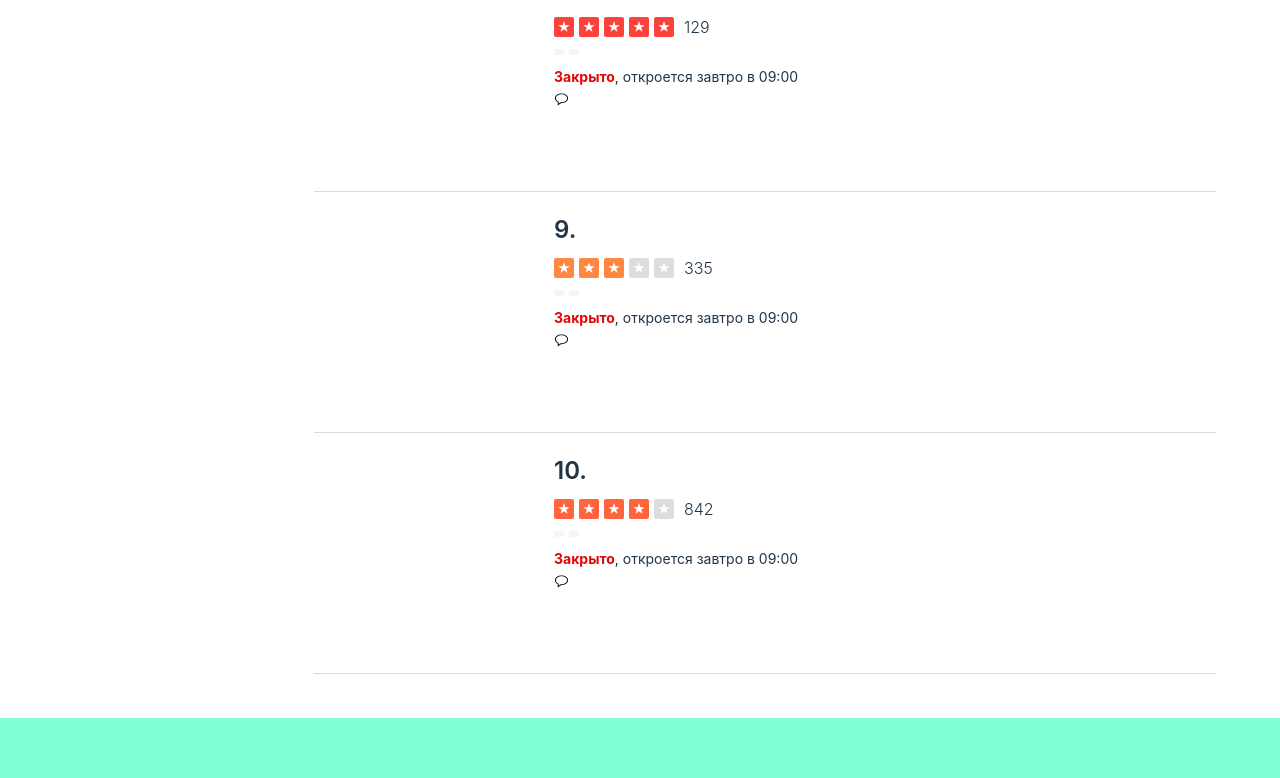
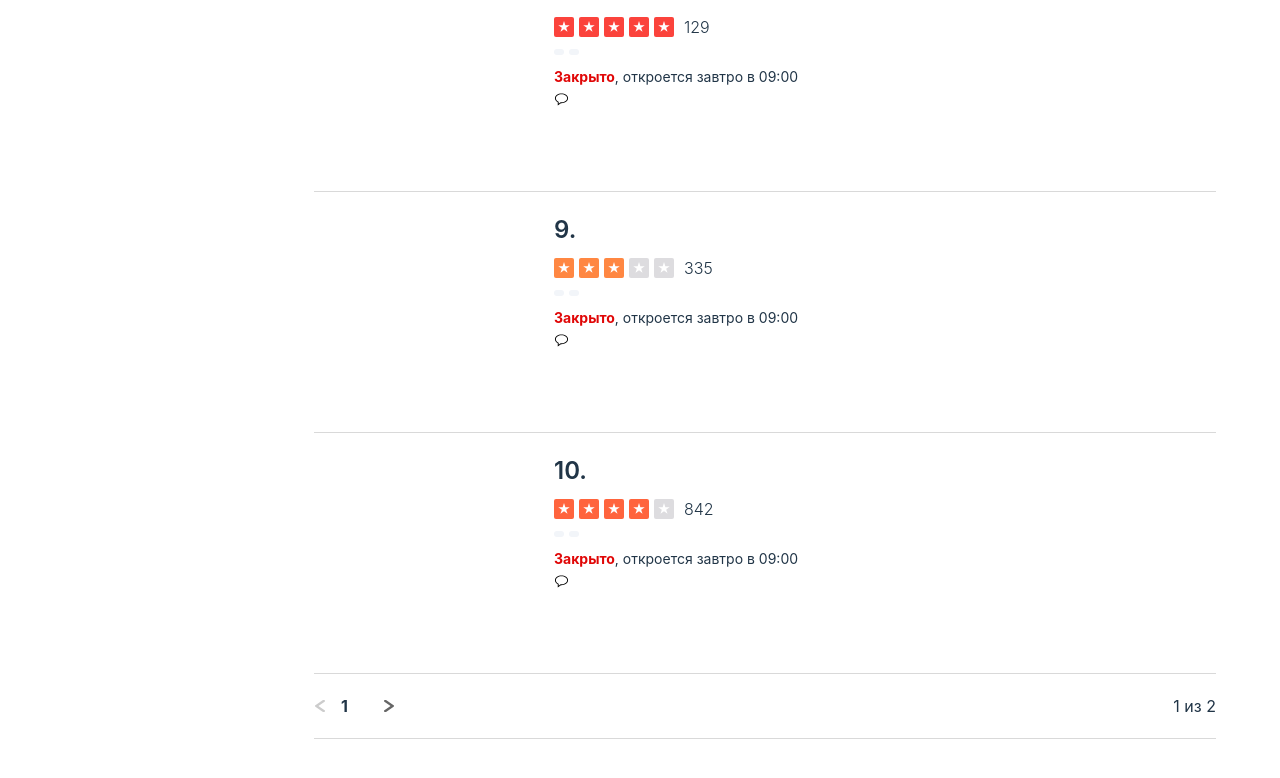
Before and after one commit to Poisss/CP, a Vue app in the folder site/project/: page /#/Catalog in a window 1280 px wide. Shown: the part 2000-2778 px from the top of the page. Built offline with nearby package versions, Linux system fonts and the light colour scheme.

Commit message:
slider number

```diff
--- a/site/project/src/components/SignUp.vue
+++ b/site/project/src/components/SignUp.vue
@@ -87,7 +87,9 @@ export default{
             </span>
         </div>
         <button>Зарегистрироваться</button>
-
+        <div style="margin-bottom: 35px;">
+            Уже есть на Relp? <router-link :to="{name:'SignIn'}">Авторизоваться</router-link>
+        </div>
     </form>
 </div>
 
@@ -251,6 +253,6 @@ button{
     text-align: center;
     box-shadow: 0px 2px 10px 2px rgba(0, 0, 0, 0.2);
     margin-top: 10px;
-    margin-bottom: 35px;
+    margin-bottom: 15px;
 }
 </style>
--- a/site/project/src/components/catalog.vue
+++ b/site/project/src/components/catalog.vue
@@ -8,9 +8,9 @@ export default{
     },
       data() {
           return {
-              categoryTag:['Бургеры','Лапша','Сэндвичи','Хот-дог','Суп','Паста','Бобы','Стейк','Плов','Круасан'],
-              categoryChange:1,
-              category_product:[{product_id:'1',product_title:'Много мяса',product_grade:'5',product_grade_count:'264',product_tag:['Кофе','Чай'],product_img:['/src/assets/img/img4.jpg','/src/assets/img/banner2.jpg','/src/assets/img/banner1.jpg'],openingTimes: [{ day: 'Воскресенье', opening: '10:00', closing: '12:00' },{ day: 'Понедельник', opening: '07:00', closing: '08:00' },{ day: 'Вторник', opening: '09:00', closing: '18:00' },{ day: 'Среда', opening: 'закрыто', closing: 'закрыто' },{ day: 'Четверг', opening: 'открыто', closing: 'открыто' },{ day: 'Пятница', opening: '09:00', closing: '18:00' },{ day: 'Суббота', opening: '08:00', closing: '09:00' },],product_description:'lorem fefeife fefif eifeifiefieij eifiefieif eiefkeif eeef fefeife fefif eifeifiefieij eifiefieif eiefkeif eeef fefeife fefif eifeifiefieij eifiefieif eiefkeif eeef'},
+                categoryTag:['Бургеры','Лапша','Сэндвичи','Хот-дог','Суп','Паста','Бобы','Стейк','Плов','Круасан'],
+                categoryChange:1,
+                category_product:[{product_id:'1',product_title:'Много мяса',product_grade:'5',product_grade_count:'264',product_tag:['Кофе','Чай'],product_img:['/src/assets/img/img4.jpg','/src/assets/img/banner2.jpg','/src/assets/img/banner1.jpg'],openingTimes: [{ day: 'Воскресенье', opening: '10:00', closing: '12:00' },{ day: 'Понедельник', opening: '07:00', closing: '08:00' },{ day: 'Вторник', opening: '09:00', closing: '18:00' },{ day: 'Среда', opening: 'закрыто', closing: 'закрыто' },{ day: 'Четверг', opening: 'открыто', closing: 'открыто' },{ day: 'Пятница', opening: '09:00', closing: '18:00' },{ day: 'Суббота', opening: '08:00', closing: '09:00' },],product_description:'lorem fefeife fefif eifeifiefieij eifiefieif eiefkeif eeef fefeife fefif eifeifiefieij eifiefieif eiefkeif eeef fefeife fefif eifeifiefieij eifiefieif eiefkeif eeef'},
                                 {product_id:'2',product_title:'',product_grade:'3',product_grade_count:'744',product_tag:['',''],product_img:['/src/assets/img/banner2.jpg','/src/assets/img/banner1.jpg'],openingTimes: [{ day: 'Воскресенье', opening: 'закрыто', closing: 'закрыто' },{ day: 'Понедельник', opening: '14:00', closing: '18:00' },{ day: 'Вторник', opening: '11:00', closing: '18:00' },{ day: 'Среда', opening: '09:00', closing: '18:00' },{ day: 'Четверг', opening: '09:00', closing: '18:00' },{ day: 'Пятница', opening: '09:00', closing: '18:00' },{ day: 'Суббота', opening: 'открыто', closing: 'открыто' },],product_description:''},
                                 {product_id:'3',product_title:'',product_grade:'2',product_grade_count:'416',product_tag:['',''],product_img:['/src/assets/img/banner2.jpg'],openingTimes: [{ day: 'Воскресенье', opening: 'закрыто', closing: 'закрыто' },{ day: 'Понедельник', opening: '10:00', closing: '18:00' },{ day: 'Вторник', opening: 'закрыто', closing: 'закрыто' },{ day: 'Среда', opening: '09:00', closing: '18:00' },{ day: 'Четверг', opening: '09:00', closing: '18:00' },{ day: 'Пятница', opening: '09:00', closing: '18:00' },{ day: 'Суббота', opening: '08:00', closing: '10:00' },],product_description:''},
                                 {product_id:'4',product_title:'',product_grade:'5',product_grade_count:'163',product_tag:['',''],product_img:['/src/assets/img/banner1.jpg'],openingTimes: [{ day: 'Воскресенье', opening: '09:00', closing: '14:00' },{ day: 'Понедельник', opening: 'закрыто', closing: 'закрыто' },{ day: 'Вторник', opening: '07:00', closing: '08:00' },{ day: 'Среда', opening: '09:00', closing: '18:00' },{ day: 'Четверг', opening: '09:00', closing: '18:00' },{ day: 'Пятница', opening: '09:00', closing: '18:00' },{ day: 'Суббота', opening: '14:00', closing: '16:00' },],product_description:''},
@@ -19,8 +19,17 @@ export default{
                                 {product_id:'7',product_title:'',product_grade:'1',product_grade_count:'345',product_tag:['',''],product_img:['',''],openingTimes: [{ day: 'Воскресенье', opening: 'закрыто', closing: 'закрыто' },{ day: 'Понедельник', opening: '09:00', closing: '18:00' },{ day: 'Вторник', opening: '09:00', closing: '18:00' },{ day: 'Среда', opening: '09:00', closing: '18:00' },{ day: 'Четверг', opening: '09:00', closing: '18:00' },{ day: 'Пятница', opening: '09:00', closing: '18:00' },{ day: 'Суббота', opening: '10:00', closing: '16:00' },],product_description:''},
                                 {product_id:'8',product_title:'',product_grade:'5',product_grade_count:'129',product_tag:['',''],product_img:['',''],openingTimes: [{ day: 'Воскресенье', opening: 'закрыто', closing: 'закрыто' },{ day: 'Понедельник', opening: '09:00', closing: '18:00' },{ day: 'Вторник', opening: '09:00', closing: '18:00' },{ day: 'Среда', opening: '09:00', closing: '18:00' },{ day: 'Четверг', opening: '09:00', closing: '18:00' },{ day: 'Пятница', opening: '09:00', closing: '18:00' },{ day: 'Суббота', opening: '10:00', closing: '16:00' },],product_description:''},
                                 {product_id:'9',product_title:'',product_grade:'3',product_grade_count:'335',product_tag:['',''],product_img:['',''],openingTimes: [{ day: 'Воскресенье', opening: 'закрыто', closing: 'закрыто' },{ day: 'Понедельник', opening: '09:00', closing: '18:00' },{ day: 'Вторник', opening: '09:00', closing: '18:00' },{ day: 'Среда', opening: '09:00', closing: '18:00' },{ day: 'Четверг', opening: '09:00', closing: '18:00' },{ day: 'Пятница', opening: '09:00', closing: '18:00' },{ day: 'Суббота', opening: '10:00', closing: '16:00' },],product_description:''},
-                                {product_id:'10',product_title:'',product_grade:'4',product_grade_count:'842',product_tag:['',''],product_img:['',''],openingTimes: [{ day: 'Воскресенье', opening: 'закрыто', closing: 'закрыто' },{ day: 'Понедельник', opening: '09:00', closing: '18:00' },{ day: 'Вторник', opening: '09:00', closing: '18:00' },{ day: 'Среда', opening: '09:00', closing: '18:00' },{ day: 'Четверг', opening: '09:00', closing: '18:00' },{ day: 'Пятница', opening: '09:00', closing: '18:00' },{ day: 'Суббота', opening: '10:00', closing: '16:00' },],product_description:''}]
+                                {product_id:'10',product_title:'',product_grade:'4',product_grade_count:'842',product_tag:['',''],product_img:['',''],openingTimes: [{ day: 'Воскресенье', opening: 'закрыто', closing: 'закрыто' },{ day: 'Понедельник', opening: '09:00', closing: '18:00' },{ day: 'Вторник', opening: '09:00', closing: '18:00' },{ day: 'Среда', opening: '09:00', closing: '18:00' },{ day: 'Четверг', opening: '09:00', closing: '18:00' },{ day: 'Пятница', opening: '09:00', closing: '18:00' },{ day: 'Суббота', opening: '10:00', closing: '16:00' },],product_description:''},
+                                {product_id:'11',product_title:'',product_grade:'4',product_grade_count:'842',product_tag:['',''],product_img:['',''],openingTimes: [{ day: 'Воскресенье', opening: 'закрыто', closing: 'закрыто' },{ day: 'Понедельник', opening: '09:00', closing: '18:00' },{ day: 'Вторник', opening: '09:00', closing: '18:00' },{ day: 'Среда', opening: '09:00', closing: '18:00' },{ day: 'Четверг', opening: '09:00', closing: '18:00' },{ day: 'Пятница', opening: '09:00', closing: '18:00' },{ day: 'Суббота', opening: '10:00', closing: '16:00' },],product_description:''}],
+                category_product_array:[],
+                category_product_length:0,
+                category_product_active:1,
+                category_product_ten:0
           }
+      },
+      mounted(){
+        this.category_product_array=this.category_product.slice(this.category_product_ten,this.category_product_ten+10);
+        this.category_product_length=Math.ceil(this.category_product.length/10);
       },
       methods:{
         gradeMethods1(x){
@@ -89,6 +98,19 @@ export default{
             else{
                 return "/src/assets/icon/grabe_0.svg"
             }
+        },
+        clickActive(x){
+            this.category_product_active=x;
+        },
+        clickActiveLeft(){
+            if(this.category_product_active>1){
+                this.category_product_active--
+            }
+        },
+        clickActiveRight(){
+            if(this.category_product_active<this.category_product_length){
+                this.category_product_active++
+            }
         }
       }
   }
@@ -135,13 +157,13 @@ export default{
                         {{ tag }}
                     </div>
                 </div>
-                <div class="category_main_product_block" v-for="(product,index) in category_product" :key="index">
+                <div class="category_main_product_block" v-for="(product,index) in category_product_array" :key="index">
                     <div class="category_main_product_block-img">
                         <ChildComponent :dataProp="product.product_img" :dataPropId="product.product_id"></ChildComponent>
                     </div>
                     <div class="category_main_product_block-content">
                         <h2 class="category_main_product_block-content-title">
-                            {{ index+1 }}.
+                            {{ index+1+this.category_product_ten}}.
                             <router-link :to="{name:'Product',query:{category:product.product_id}}" class="category_main_product_block-content-title-text">
                                 {{ product.product_title }}
                             </router-link>
@@ -180,6 +202,20 @@ export default{
                                 {{ product.product_description }}
                             </div>
                         </div>
+                    </div>
+                </div>
+                <div class="category_main_product_slider" v-if="category_product_array.length>1">
+                    <div class="category_main_product_slider-track">
+                        <img src="../assets/icon/caret_black.svg" alt="" @click="clickActiveLeft" class="category_main_product_slider-img category_main_product_slider-img-left" :class="[category_product_active==1?'category_main_product_slider-img-inactive':'category_main_product_slider-img-center']">
+                        <div class="category_main_product_slider_number" v-for="(item,index) in category_product_length" :key="index" >
+                            <span v-if="index==0" @click="clickActive(item)" :class="[category_product_active==item?'category_main_product_slider_active':'category_main_product_slider_inactive']">
+                                {{item}}
+                            </span>
+                        </div>
+                        <img src="../assets/icon/caret_black.svg" alt="" @click="clickActiveRight" class="category_main_product_slider-img category_main_product_slider-img-right" :class="[category_product_active==category_product_length?'category_main_product_slider-img-inactive':'category_main_product_slider-img-center']">
+                    </div>
+                    <div class="category_main_product_slider_count">
+                        {{ category_product_active }} из {{ category_product_length }}
                     </div>
                 </div>
             </div>
@@ -341,4 +377,55 @@ export default{
     grid-template-rows: 75px;
     overflow: hidden;
 }
+.category_main_product_slider{
+    display: grid;
+    grid-template-columns: 1fr 150px;
+    padding: 20px 0;
+    border-bottom: 1px solid rgb(128, 128, 128,0.3);
+}
+.category_main_product_slider-track{
+    display: flex;
+    flex-direction: row;
+    align-items: center;
+}
+.category_main_product_slider_number{
+    display: block;
+    margin: 0  10px;
+}
+.category_main_product_slider_active{
+    font-weight: 700;
+}
+.category_main_product_slider_inactive{
+    color: gray;
+    cursor: pointer;
+}
+.category_main_product_slider_inactive:hover{
+    color: black;
+}
+.category_main_product_slider_count{
+    display: grid;
+    justify-content: right;
+}
+.category_main_product_slider-img{
+    display: block;
+    width: 12px;
+    height: 12px;
+    opacity: 0.6;
+    cursor: pointer;
+}
+.category_main_product_slider-img-inactive{
+    opacity: 0.2;
+    cursor: default;
+}
+.category_main_product_slider-img-center:hover{
+    opacity: 1;
+}
+.category_main_product_slider-img-left{
+    rotate: 90deg;
+    margin-right: 5px;
+}
+.category_main_product_slider-img-right{
+    rotate: 270deg;
+    margin-left: 5px;
+}
 </style>
--- a/site/project/src/components/header.vue
+++ b/site/project/src/components/header.vue
@@ -170,7 +170,7 @@ export default{
 
 <style scoped>
 .header{
-    z-index: 10;
+    z-index: 30;
     width: 100vw;
     top: 0;
     background: white;
```
Also changed, not shown: site/project/src/components/Signin.vue (+5 -3 lines), site/project/src/assets/icon/caret_black.svg (added).
